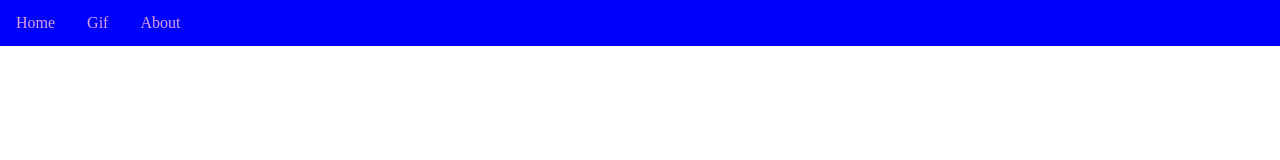
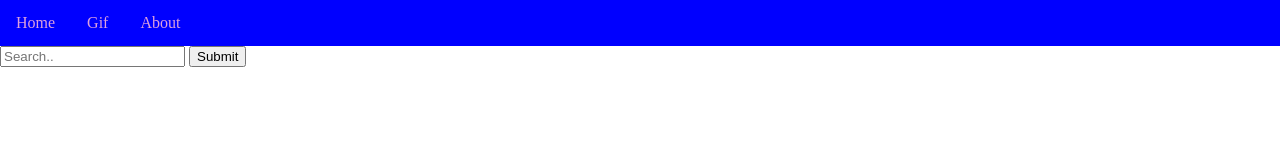
Before and after one commit to Joycelynhicks/Joycelynhicks.1.github.io, a website: page index.html in a window 1280 px wide. Drawn offline with Linux system fonts and the light colour scheme.

Commit message:
added input field

```diff
--- a/index.html
+++ b/index.html
@@ -16,6 +16,11 @@
         </ul>
     </nav>
 
+    <div>
+        <input type="search" placeholder="Search..">
+        <button type="submit">Submit</button>
+    </div>
+
 
 </body>
 </html>
```
